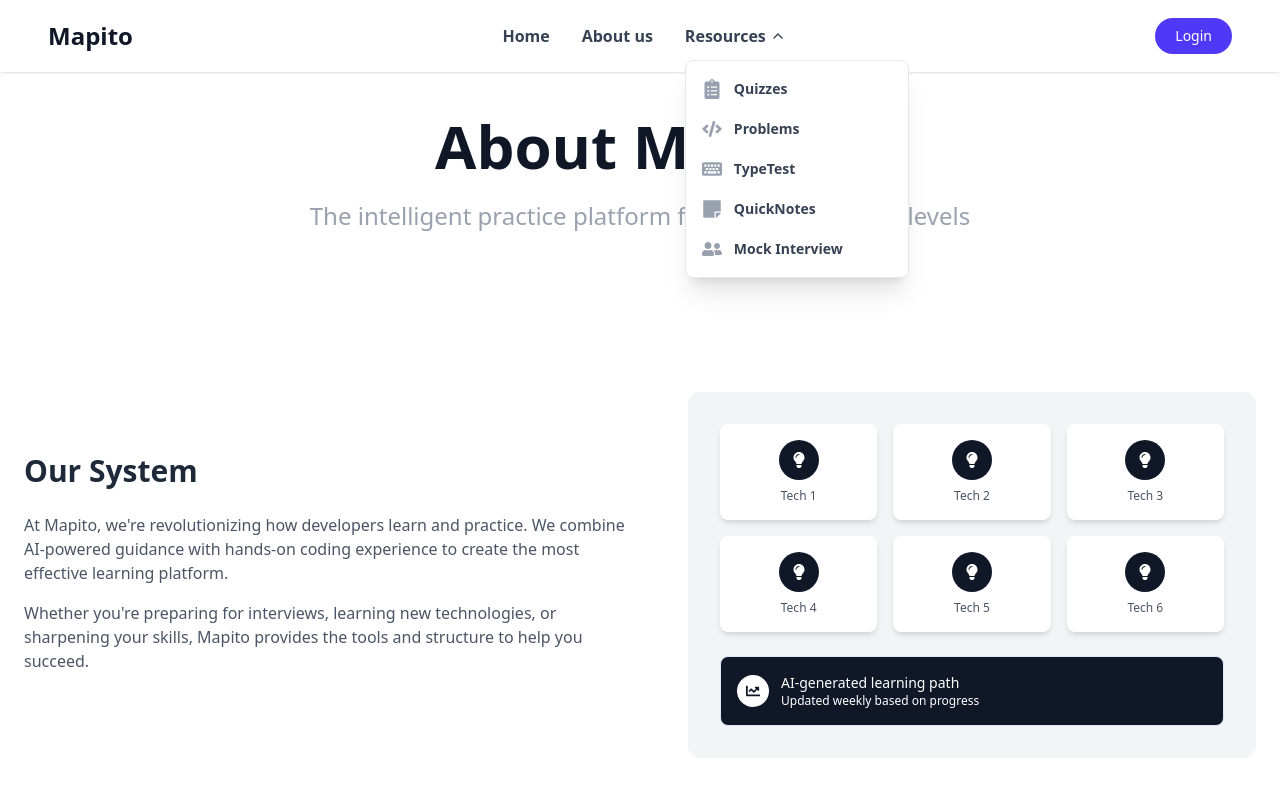
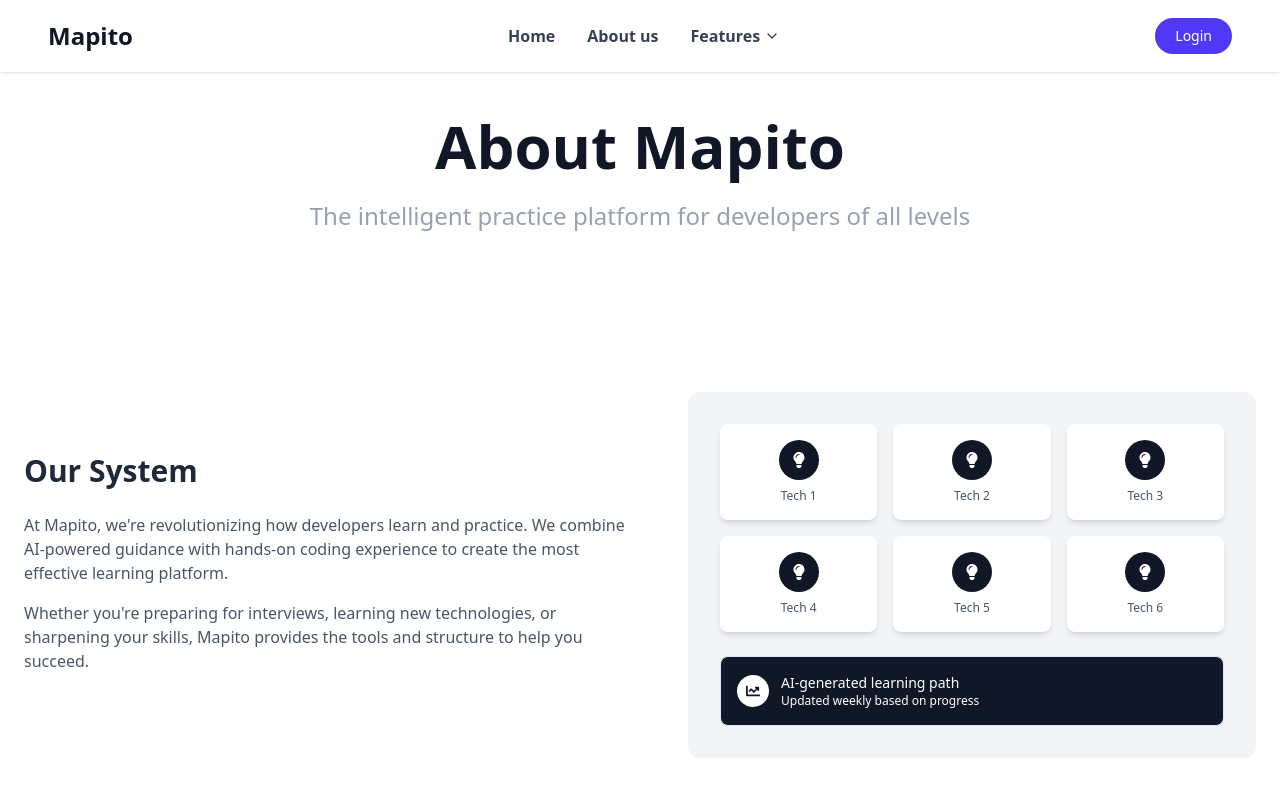
Before and after one commit to wintwah243/Mapito, a React (Vite) app in the folder mapito/: page /aboutus in a window 1280 px wide. Shown: the top 800 px of the page. Built offline with nearby package versions, Linux system fonts and the light colour scheme.

Commit message:
Update Navbar.jsx

```diff
--- a/mapito/src/components/Navbar.jsx
+++ b/mapito/src/components/Navbar.jsx
@@ -11,7 +11,7 @@ export default function Navbar() {
   const [userName, setUserName] = useState("");
   const [profilePic, setProfilePic] = useState("");
   const navigate = useNavigate();
-  const [dropdownOpen, setDropdownOpen] = useState(true);
+  const [dropdownOpen, setDropdownOpen] = useState(false);
 
   const toggleMenu = () => setIsOpen(!isOpen);
 
@@ -70,7 +70,7 @@ const NavDropdownItem = ({ to, isAuthenticated, text, icon }) => (
       transition={{ duration: 0.6 }}
       className="bg-white w-full flex items-center justify-between py-4 px-6 md:px-12 fixed top-0 left-0 z-50 shadow"
     >
-      {/* Logo */}
+      {/* Header - projectname */}
       <div className="text-2xl font-bold text-gray-900 cursor-pointer">Mapito</div>
 
       {/* Desktop Links */}
@@ -78,7 +78,7 @@ const NavDropdownItem = ({ to, isAuthenticated, text, icon }) => (
         <Link to="/home" className="hover:text-indigo-600 transition-all duration-300 py-2">Home</Link>
         <Link to="/aboutus" className="hover:text-indigo-600 transition-all duration-300 py-2">About us</Link>
 
-        {/* Resources Dropdown - Improved Version */}
+        {/* dropdown for various features */}
         <div className="relative group" onMouseLeave={() => setDropdownOpen(false)}>
           <button
             className="flex items-center gap-1 hover:text-indigo-600 transition-all duration-300 py-2"
@@ -86,13 +86,13 @@ const NavDropdownItem = ({ to, isAuthenticated, text, icon }) => (
             aria-expanded={dropdownOpen}
             aria-haspopup="true"
           >
-            <span>Resources</span>
+            <span>Features</span>
             <ChevronDown
               className={`w-4 h-4 transition-transform ${dropdownOpen ? 'rotate-180' : ''}`}
             />
           </button>
 
-          {/* Dropdown Menu */}
+          {/* Dropdown Menu on desktop view */}
           {dropdownOpen && (
             <div
               className="absolute left-0 mt-1 w-56 bg-white border border-gray-200 rounded-lg shadow-xl z-50 py-2"
@@ -134,7 +134,7 @@ const NavDropdownItem = ({ to, isAuthenticated, text, icon }) => (
 
       </div>
 
-      {/* Desktop Button + Avatar */}
+      {/* for user profile pic on desktop view */}
       <div className="hidden md:flex items-center gap-4">
         {isAuthenticated ? (
           <>
@@ -168,7 +168,7 @@ const NavDropdownItem = ({ to, isAuthenticated, text, icon }) => (
         )}
       </div>
 
-      {/* for Mobile */}
+      {/* for Mobile view */}
       <div className="md:hidden flex items-center">
         <button onClick={toggleMenu} className="text-gray-700 focus:outline-none">
           {isOpen ? (
@@ -250,7 +250,7 @@ const NavDropdownItem = ({ to, isAuthenticated, text, icon }) => (
             }}
             className="text-gray-700 hover:text-indigo-600 font-semibold flex items-center gap-3"
           >
-            <FaKeyboard size={20} className="text-gray-600" />
+            <FaStickyNote size={20} className="text-gray-600" />
             QuickNotes
           </button>
 
@@ -261,7 +261,7 @@ const NavDropdownItem = ({ to, isAuthenticated, text, icon }) => (
             }}
             className="text-gray-700 hover:text-indigo-600 font-semibold flex items-center gap-3"
           >
-            <FaKeyboard size={20} className="text-gray-600" />
+            <FaUserFriends size={20} className="text-gray-600" />
             Mock Interview
           </button>
 
```
